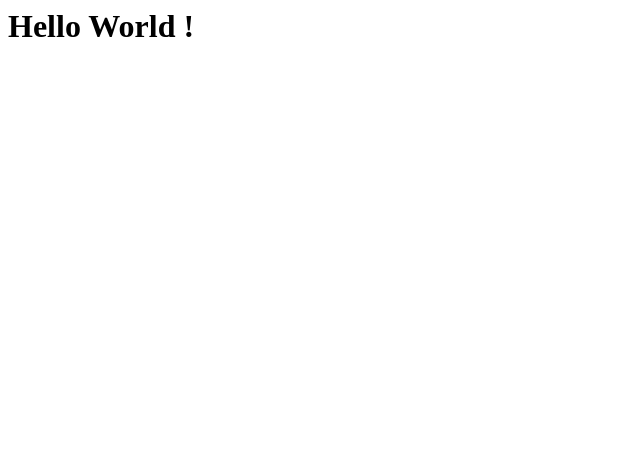
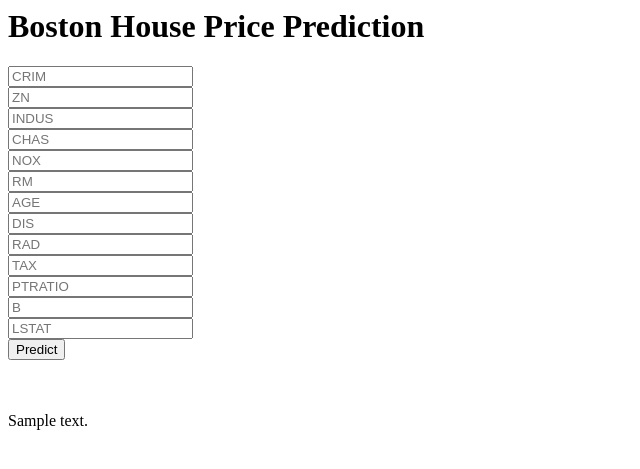
Before and after one commit to AxelKangou/housepricing, a Flask app: template templates/home.html in a window 1280 px wide. Shown: the top 469 px of the page, without its empty margins (0-640 px from the left). Run offline with Flask 3, Linux system fonts and the light colour scheme; the template is opened without the code that fills it: most values are stand-ins (such as "Sample title", 1, 10 or a date in 2020); parts of the project's set-up code (start-up, migrations or seed data) failed here and were passed over.

Commit message:
web app home page update

```diff
--- a/app.py
+++ b/app.py
@@ -21,5 +21,14 @@ def predict_api():
     print(output[0])
     return jsonify(output[0])
 
+
+@app.route('/predict',methods=['POST'])
+def predict():
+    data=[float(x) for x in request.form.values()]
+    final_input=scalar.transform(np.array(data).reshape(1,-1))
+    print(final_input)
+    output=regmodel.predict(final_input)[0]
+    return render_template("home.html", prediction_text="The House price prediction is {}".format(output))
+
 if __name__=="__main__":
     app.run(debug=True)
--- a/templates/home.html
+++ b/templates/home.html
@@ -1,3 +1,34 @@
-<h1>
-    Hello World !
-</h1>
+<html>
+
+<body>
+    <div class="login">
+        <h1>Boston House Price Prediction</h1>
+<!-- Main Input For Data-->
+        <form action="{{url_for('predict')}}"method="post">
+            <input type="text" name="CRIM" placeholder="CRIM" required="required" /><br>
+            <input type="text" name="ZN" placeholder="ZN" required="required" /><br>
+            <input type="text" name="INDUS" placeholder="INDUS" required="required" /><br>
+            <input type="text" name="CHAS" placeholder="CHAS" required="required" /><br>
+            <input type="text" name="NOX" placeholder="NOX" required="required" /><br>
+            <input type="text" name="RM" placeholder="RM" required="required" /><br>
+            <input type="text" name="AGE" placeholder="AGE" required="required" /><br>
+            <input type="text" name="DIS" placeholder="DIS" required="required" /><br>
+            <input type="text" name="RAD" placeholder="RAD" required="required" /><br>
+            <input type="text" name="TAX" placeholder="TAX" required="required" /><br>
+            <input type="text" name="PTRATIO" placeholder="PTRATIO" required="required" /><br>
+            <input type="text" name="B" placeholder="B" required="required" /><br>
+            <input type="text" name="LSTAT" placeholder="LSTAT" required="required" /><br>
+
+            <button type="submit" class="btn btn-primary btn-block btn-large">Predict</button>
+
+        </form>
+
+        <br>
+        <br>
+
+
+    </div>
+    {{prediction_text}}
+
+</body>
+</html>
```
